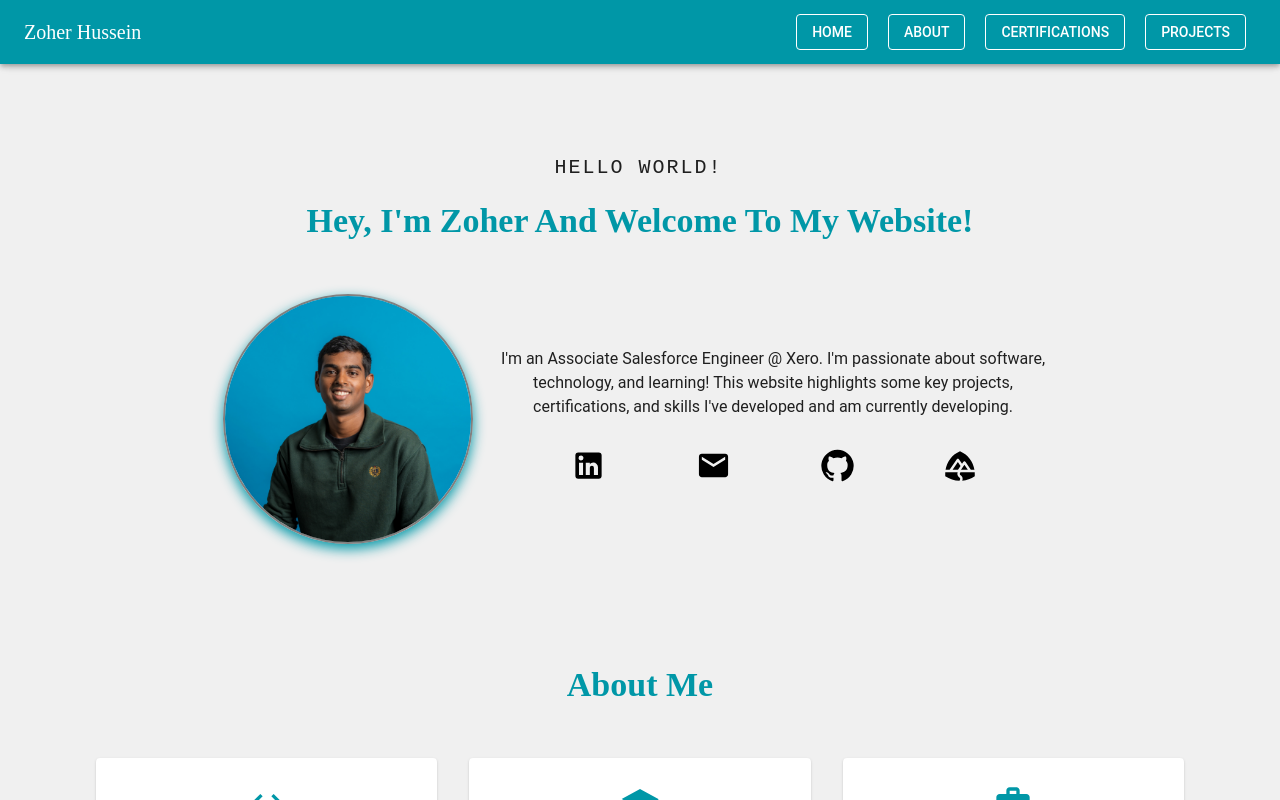
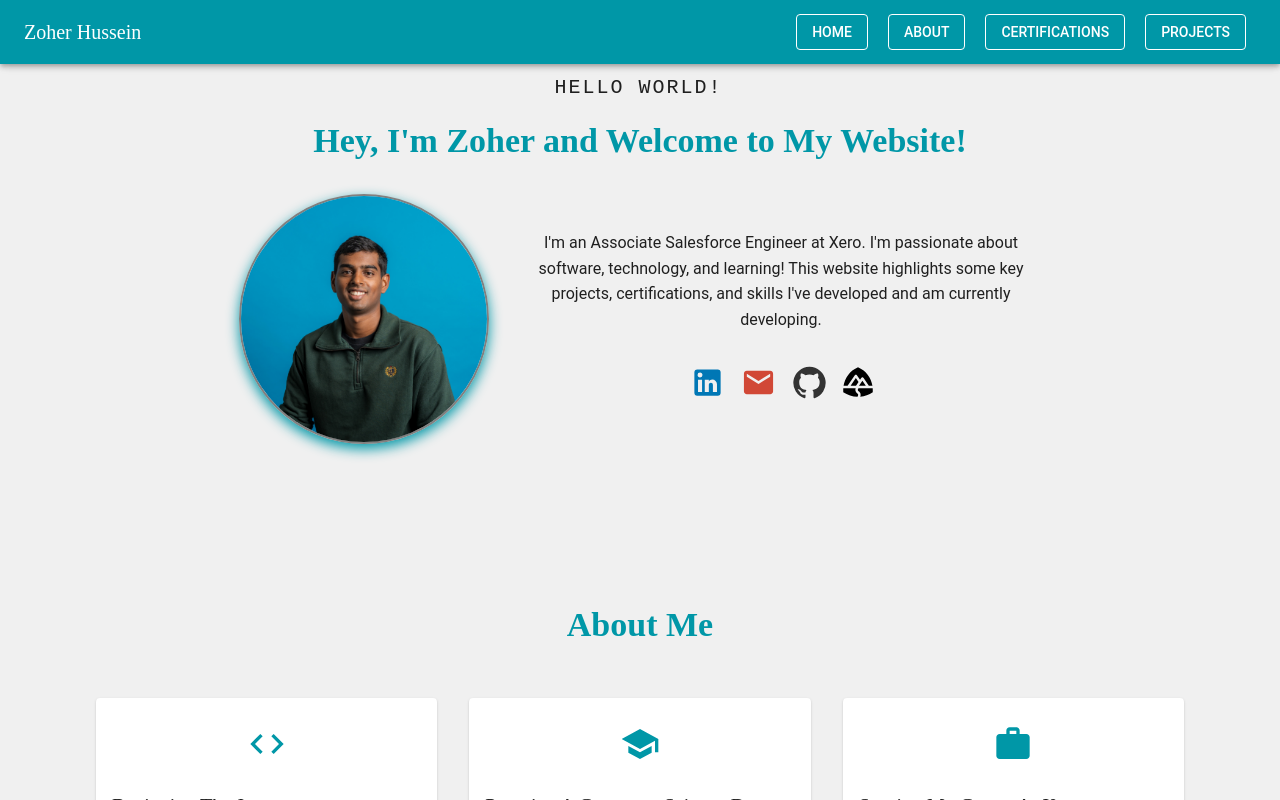
Before and after one commit to Zoher45/portfolio-website, a React (Create React App) app: page / in a window 1280 px wide. Shown: the top 800 px of the page. Built offline with nearby package versions, Linux system fonts and the light colour scheme.

Commit message:
Update Home.tsx

```diff
--- a/src/components/Home.tsx
+++ b/src/components/Home.tsx
@@ -14,21 +14,19 @@ const Home = () => {
         alignItems: "center",
         justifyContent: "center",
         textAlign: "center",
-        paddingTop: 15,
+        padding: { xs: 2, sm: 5 },
         position: "relative",
       }}
     >
-      <Typography variant="h6" gutterBottom>
-        <Box
-          component="span"
+      <Typography
+        variant="h6"
         sx={{
-            display: "inline-block",
-            position: "relative",
-            overflow: "hidden",
+          marginBottom: 2,
+          fontFamily: "Roboto Mono, monospace",
+          letterSpacing: "0.1em",
           borderRight: "0.15em solid black",
           whiteSpace: "nowrap",
-            letterSpacing: "0.1em",
-            fontFamily: "Roboto Mono, monospace",
+          overflow: "hidden",
           animation: `
             typing 3.5s steps(14, end) forwards,
             blink-caret 0.75s step-end infinite,
@@ -37,42 +35,47 @@ const Home = () => {
         }}
       >
         HELLO WORLD!
-        </Box>
       </Typography>
 
-      <Typography variant="h4" gutterBottom>
-        Hey, I'm Zoher And Welcome To My Website!
+      <Typography
+        variant="h4"
+        sx={{
+          marginBottom: 4,
+          fontWeight: "bold",
+        }}
+      >
+        Hey, I'm Zoher and Welcome to My Website!
       </Typography>
 
       <Grid
         container
-        direction="row"
+        direction={{ xs: "column", sm: "row" }}
         justifyContent="center"
         alignItems="center"
-        paddingTop={5}
-        spacing={2}
+        spacing={4}
       >
         <Grid item>
           <Avatar
             alt="Profile Picture"
             src="./images/avatar.jpg"
             sx={{
-              width: 250,
-              height: 250,
+              width: { xs: 150, sm: 200, md: 250 },
+              height: { xs: 150, sm: 200, md: 250 },
               border: "2px solid grey",
               boxShadow: "0 5px 13px 0 #0097a7",
             }}
           />
         </Grid>
-        <Grid item xs={6}>
+        <Grid item xs={10} sm={8} md={6}>
           <Typography
+            variant="body1"
             sx={{
+              marginTop: { xs: 2, sm: 0 },
               textAlign: "center",
-              fontVariant: "h6",
+              lineHeight: 1.6,
             }}
-            gutterBottom
           >
-            I'm an Associate Salesforce Engineer @ Xero. I'm passionate about
+            I'm an Associate Salesforce Engineer at Xero. I'm passionate about
             software, technology, and learning! This website highlights some key
             projects, certifications, and skills I've developed and am currently
             developing.
@@ -81,15 +84,16 @@ const Home = () => {
           <Grid
             container
             direction="row"
-            justifyContent="space-evenly"
+            justifyContent="center"
             alignItems="center"
-            sx={{ paddingTop: 2 }}
+            sx={{ marginTop: 3 }}
           >
             <IconButton
               component="a"
               href="https://www.linkedin.com/in/zoher-hussein/"
               target="_blank"
               aria-label="LinkedIn account link"
+              sx={{ color: "#0077b5", "&:hover": { color: "#005582" } }}
             >
               <LinkedInIcon fontSize="large" />
             </IconButton>
@@ -99,6 +103,7 @@ const Home = () => {
               target="_blank"
               rel="noopener noreferrer"
               aria-label="Mail to email option"
+              sx={{ color: "#d14836", "&:hover": { color: "#a53426" } }}
             >
               <EmailIcon fontSize="large" />
             </IconButton>
@@ -107,6 +112,7 @@ const Home = () => {
               href="https://github.com/Zoher45"
               target="_blank"
               aria-label="GitHub account link"
+              sx={{ color: "#333", "&:hover": { color: "#000" } }}
             >
               <GitHubIcon fontSize="large" />
             </IconButton>
@@ -115,12 +121,13 @@ const Home = () => {
               href="https://www.salesforce.com/trailblazer/profile"
               target="_blank"
               aria-label="Trailhead account link"
+              sx={{ color: "#00A1E0", "&:hover": { color: "#007bb5" } }}
             >
               <Box
                 component="img"
                 src="/images/trailhead.svg"
                 alt="Trailhead Icon"
-                sx={{ width: 30, height: "auto", color: "black" }}
+                sx={{ width: 30, height: "auto" }}
               />
             </IconButton>
           </Grid>
```
Lines whose indentation alone changed are shown as unchanged.
